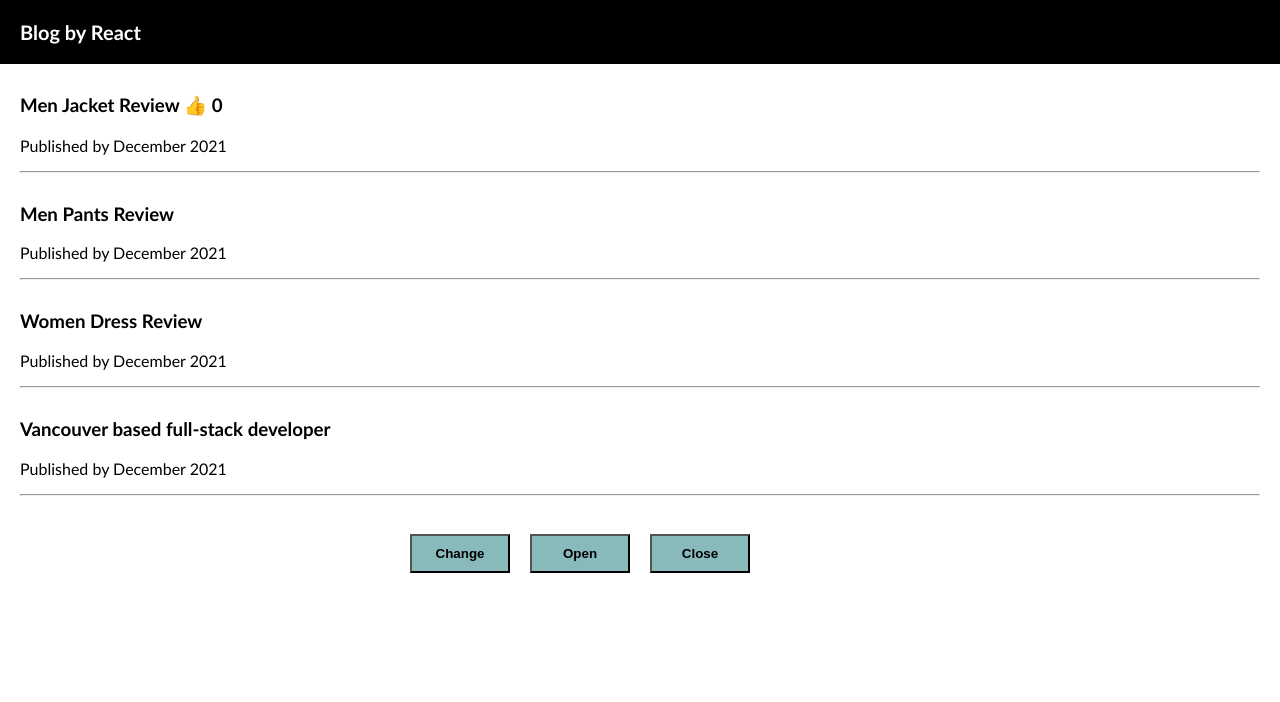
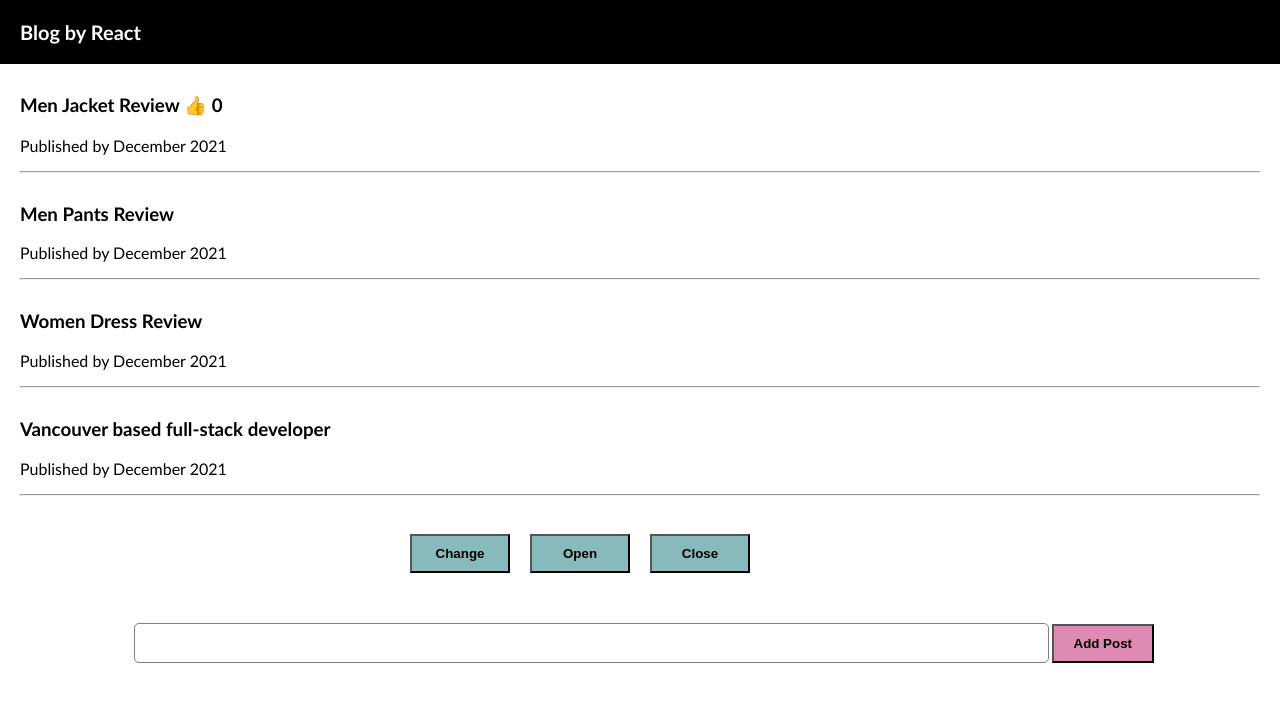
Before and after one commit to everywherejacobkim/Project_Blog_React, a React (Create React App) app: page / in a window 1280 px wide. Shown: the top 702 px of the page. Built offline with nearby package versions, Linux system fonts and the light colour scheme.

Commit message:
feat: Add post input n button

```diff
--- a/src/App.css
+++ b/src/App.css
@@ -32,6 +32,29 @@ button {
   padding: 10px 20px;
   background-color: rgb(136, 185, 187);
   font-weight: 600;
+}
+
+.publish {
+  margin-top: 30px;
+  margin-left: 5px;
+}
+
+.publish input {
+  margin-top: 20px;
+  padding: 10px;
+  font-size: 16px;
+  border-radius: 5px;
+  width: 70%;
+  border: 1px solid grey;
+}
+
+.publish button {
+  display: inline;
+  width: auto;
+  margin: auto;
+  margin-top: 20px;
+  background-color: rgb(223, 138, 180);
+  transform: translateX(3px);
 }
 
 .modal {
--- a/src/App.js
+++ b/src/App.js
@@ -13,6 +13,7 @@ function App() {
 
   let [modal, modalEdit] = useState(false);
 
+  let [userInput, userInputEdit] =useState('');
 
   // array_map_function
   let array = [2,3,4];
@@ -63,6 +64,7 @@ function App() {
       </div>
 
 
+
     {/* {
       title.map((a) => {
        return (
@@ -76,6 +78,11 @@ function App() {
     }   */}
 
 
+      {/* <input type="text" onChange={(e)=>{
+        userInputEdit(e.target.value);
+      }}/> <br /> */}
+
+
       <button onClick={titleChange}>Change</button>
       <button onClick={() => modalEdit(true)}>Open</button>
       <button onClick={() => modalEdit(false)}>Close</button>
@@ -85,6 +92,18 @@ function App() {
         ? <Modal title={title} ></Modal>
         : null
       }
+
+
+      <div className='publish'>
+        <input type="text" onChange={(e) => {
+          userInputEdit(e.target.value)
+        }}/>
+        <button onClick={()=>{
+          let arrayCopy = [...title];
+          arrayCopy.unshift(userInput);
+          titleEdit(arrayCopy);
+        }}>Add Post</button>
+      </div>
 
     </div>
   );
```
